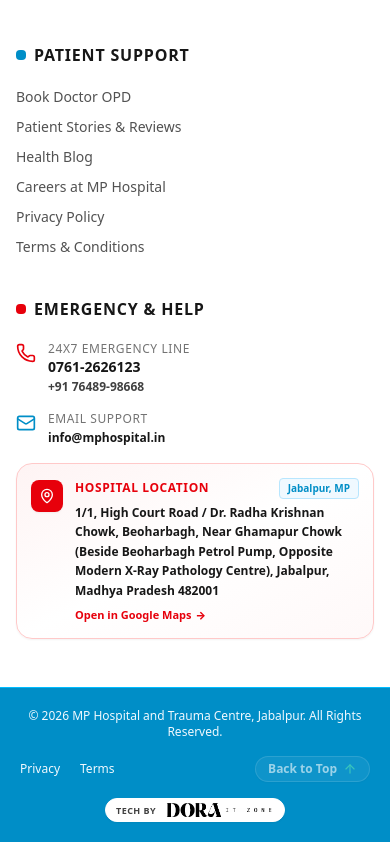
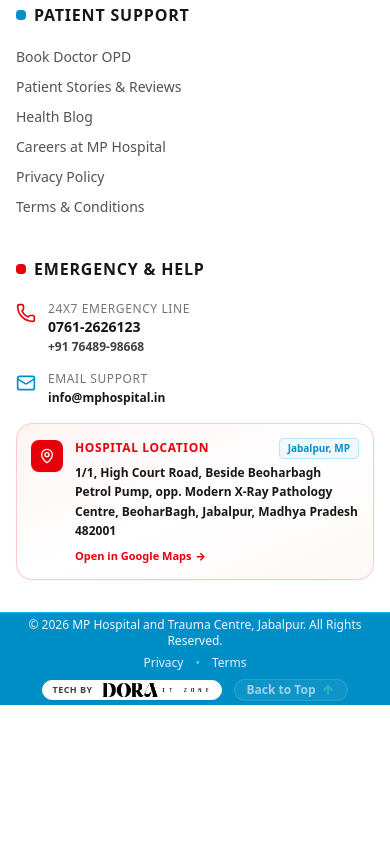
Before and after one commit to Sanatjaiswal/sparkbuild, a Next.js app: page /about in a window 390 px wide. Shown: the part 5147-5989 px from the top of the page. After the commit the page ends 5852 px from the top, so only its background shows below. Built offline with nearby package versions, Linux system fonts and the light colour scheme.

Commit message:
feat: update address to 1/1, High Court Road, Beside Beoharbagh Petrol Pump, opp. Modern X-Ray Pathology Centre

```diff
--- a/data/cms_content.json
+++ b/data/cms_content.json
@@ -12,7 +12,7 @@
     "emergencyPhoneRaw": "+917648998668",
     "email": "info@mphospital.in",
     "altEmail": "drabhishekjain@gmail.com",
-    "address": "1/1, High Court Road / Dr. Radha Krishnan Chowk, Beoharbagh, Near Ghamapur Chowk (Beside Beoharbagh Petrol Pump, Opposite Modern X-Ray Pathology Centre), Jabalpur, Madhya Pradesh 482001",
+    "address": "1/1, High Court Road, Beside Beoharbagh Petrol Pump, opp. Modern X-Ray Pathology Centre, BeoharBagh, Jabalpur, Madhya Pradesh 482001",
     "googleMapsUrl": "https://maps.google.com/maps?q=Beoharbagh+Near+Ghamapur+Chowk+Jabalpur+Madhya+Pradesh&t=&z=16&ie=UTF8&iwloc=&output=embed",
     "socials": {
       "facebook": "https://www.facebook.com/mphospitaljabalpur",
--- a/src/app/admin/page.tsx
+++ b/src/app/admin/page.tsx
@@ -855,7 +855,7 @@ export default function WordPressAdmin() {
                                 showToast("Updated image!");
                               })
                             }
-                            className="text-[#2271b1] hover:underline text-xs"
+                            className="text-[#2271b1] hover:text-blue-800 text-xs transition-colors"
                           >
                             Change Photo
                           </button>
@@ -866,7 +866,7 @@ export default function WordPressAdmin() {
                                 showToast("Project deleted.");
                               }
                             }}
-                            className="text-red-600 hover:underline text-xs"
+                            className="text-red-600 hover:text-red-800 text-xs transition-colors"
                           >
                             Delete
                           </button>
@@ -904,7 +904,7 @@ export default function WordPressAdmin() {
                             showToast("Updated service image!");
                           })
                         }
-                        className="text-xs font-bold text-[#2271b1] hover:underline"
+                        className="text-xs font-bold text-[#2271b1] hover:text-blue-800 transition-colors"
                       >
                         Change Image
                       </button>
@@ -1342,7 +1342,7 @@ export default function WordPressAdmin() {
                             showToast("Updated featured image!");
                           })
                         }
-                        className="text-xs text-[#2271b1] hover:underline"
+                        className="text-xs text-[#2271b1] hover:text-blue-800 transition-colors"
                       >
                         Change Photo
                       </button>
@@ -1353,7 +1353,7 @@ export default function WordPressAdmin() {
                             showToast("Article deleted.");
                           }
                         }}
-                        className="text-xs text-red-600 hover:underline"
+                        className="text-xs text-red-600 hover:text-red-800 transition-colors"
                       >
                         Delete
                       </button>
@@ -1528,7 +1528,7 @@ export default function WordPressAdmin() {
                       <div key={inq.id || idx} className="p-4 grid grid-cols-1 md:grid-cols-4 gap-2 items-center hover:bg-gray-50/50">
                         <div>
                           <p className="font-bold text-sm text-neutral-900">{inq.name || "Patient"}</p>
-                          <a href={`tel:${inq.phone}`} className="text-red-600 font-bold hover:underline block">{inq.phone}</a>
+                          <a href={`tel:${inq.phone}`} className="text-red-600 font-bold hover:text-red-700 block transition-colors">{inq.phone}</a>
                           {inq.email && <p className="text-gray-500 text-[11px]">{inq.email}</p>}
                         </div>
                         <div>
@@ -1577,7 +1577,7 @@ export default function WordPressAdmin() {
                       <div key={msg.id || idx} className="p-4 grid grid-cols-1 md:grid-cols-3 gap-2 items-center hover:bg-gray-50/50">
                         <div>
                           <p className="font-bold text-sm text-neutral-900">{msg.firstName} {msg.lastName}</p>
-                          <a href={`tel:${msg.phone}`} className="text-red-600 font-bold hover:underline block">{msg.phone}</a>
+                          <a href={`tel:${msg.phone}`} className="text-red-600 font-bold hover:text-red-700 block transition-colors">{msg.phone}</a>
                           {msg.email && <p className="text-gray-500 text-[11px]">{msg.email}</p>}
                         </div>
                         <div>
@@ -1620,7 +1620,7 @@ export default function WordPressAdmin() {
                       <div key={idx} className="p-4 grid grid-cols-1 md:grid-cols-3 gap-2 items-center hover:bg-gray-50/50">
                         <div>
                           <p className="font-bold text-sm text-neutral-900">{app.firstName} {app.lastName}</p>
-                          <a href={`tel:${app.phone}`} className="text-red-600 font-bold hover:underline block">{app.phone}</a>
+                          <a href={`tel:${app.phone}`} className="text-red-600 font-bold hover:text-red-700 block transition-colors">{app.phone}</a>
                           {app.email && <p className="text-gray-500 text-[11px]">{app.email}</p>}
                         </div>
                         <div>
--- a/src/app/contact/page.tsx
+++ b/src/app/contact/page.tsx
@@ -88,7 +88,7 @@ export default function ContactPage() {
                   We’re Here When You Need Us Most
                 </h2>
                 <p className="text-sm text-gray-600 leading-relaxed font-normal">
-                  Located in Beoharbagh near Ghamapur Chowk, Jabalpur. Reach out for OPD appointments with{" "}
+                  Located at 1/1, High Court Road, Beside Beoharbagh Petrol Pump, opp. Modern X-Ray Pathology Centre, Jabalpur. Reach out for OPD appointments with{" "}
                   <span className="bg-sky-50 text-[#008ec7] px-2.5 py-0.5 rounded font-black border border-sky-300 shadow-xs">
                     Dr. Abhishek Jain
                   </span>
--- a/src/components/layout/Footer.tsx
+++ b/src/components/layout/Footer.tsx
@@ -18,7 +18,7 @@ export default function Footer() {
   return (
     <footer className="bg-white text-neutral-700 border-t-4 border-red-600 select-none">
       {/* Main Footer Content */}
-      <div className="max-w-7xl mx-auto px-4 sm:px-6 lg:px-8 pt-16 pb-12">
+      <div className="max-w-7xl mx-auto px-4 sm:px-6 lg:px-8 pt-6 sm:pt-8 pb-8 sm:pb-10">
         <div className="grid grid-cols-1 md:grid-cols-2 lg:grid-cols-4 gap-10">
           {/* Column 1: Brand & About */}
           <div className="space-y-4">
@@ -211,49 +211,39 @@ export default function Footer() {
       </div>
 
       {/* Rich Medical Cerulean Blue Bottom Strip */}
-      <div id="footer-bottom-strip" className="bg-[#008EC7] text-white py-5 px-4 sm:px-6 lg:px-8 border-t border-sky-400">
-        <div className="max-w-7xl mx-auto flex flex-col lg:flex-row items-center justify-between gap-4 text-xs text-sky-50 font-medium text-center lg:text-left">
-          {/* Left: Copyright */}
-          <p className="shrink-0 text-center lg:text-left">
-            © {new Date().getFullYear()} MP Hospital and Trauma Centre, Jabalpur. All Rights Reserved.
-          </p>
-
-          {/* Center: Legal Links */}
-          <div className="flex items-center justify-between lg:justify-center w-full lg:w-auto gap-6 px-1">
-            <div className="flex items-center gap-5">
+      <div id="footer-bottom-strip" className="bg-[#008EC7] text-white py-1 sm:py-1.5 px-4 sm:px-6 lg:px-8 border-t border-sky-400">
+        <div className="max-w-7xl mx-auto flex flex-col lg:flex-row items-center justify-between gap-2 sm:gap-2.5 text-xs text-sky-50 font-medium text-center lg:text-left">
+          {/* Left: Copyright & Legal Links */}
+          <div className="flex flex-col sm:flex-row items-center gap-1.5 sm:gap-4 lg:gap-5 shrink-0 text-center lg:text-left">
+            <p className="shrink-0">
+              © {new Date().getFullYear()} MP Hospital and Trauma Centre, Jabalpur. All Rights Reserved.
+            </p>
+            <div className="flex items-center gap-3 text-sky-100">
+              <span className="hidden sm:inline text-sky-200/60">•</span>
               <Link href="/privacy-policy" className="hover:text-white transition-colors">
                 Privacy
               </Link>
+              <span className="text-sky-200/60">•</span>
               <Link href="/terms-condition" className="hover:text-white transition-colors">
                 Terms
               </Link>
             </div>
-
-            {/* Mobile Only: Back to Top shifted right as per red arrow with subtle blinking pulse */}
-            <button
-              onClick={scrollToTop}
-              className="lg:hidden inline-flex items-center gap-1.5 px-3 py-1 rounded-full bg-white/10 hover:bg-white/20 text-white font-bold cursor-pointer border border-white/20 shadow-xs transition-all active:scale-95 animate-pulse"
-              title="Back to Top"
-            >
-              <span>Back to Top</span>
-              <ArrowUp className="w-3.5 h-3.5 text-emerald-300" />
-            </button>
           </div>
 
-          {/* Right End: Tech by Dora IT Zone & Desktop Back to Top */}
-          <div className="flex items-center justify-center lg:justify-end gap-3.5 shrink-0">
+          {/* Right End: Tech by Dora IT Zone & Back to Top */}
+          <div className="flex items-center justify-center lg:justify-end gap-3 shrink-0">
             {/* White BG Pill with Reduced Padding & Smaller Font */}
             <a
               href="https://doraitzone.com"
               target="_blank"
               rel="noopener noreferrer"
-              className="inline-flex items-center gap-2 bg-white hover:bg-neutral-50 text-neutral-900 px-2.5 py-1 sm:px-3 sm:py-1 rounded-full shadow-xs border border-white hover:shadow-md transition-all whitespace-nowrap group"
+              className="inline-flex items-center gap-2 bg-white hover:bg-neutral-50 text-neutral-900 px-2.5 py-0.5 sm:px-3 sm:py-0.5 rounded-full shadow-xs border border-white hover:shadow-md transition-all whitespace-nowrap group"
               title="Dora IT Zone - Digital Marketing & Technology Solutions, Jabalpur"
             >
               <span className="text-[9px] sm:text-[10px] font-bold uppercase tracking-wider text-neutral-700 leading-none">
                 tech by
               </span>
-              <div className="relative h-3.5 w-[110px] sm:h-4 sm:w-[125px] shrink-0">
+              <div className="relative h-3.5 w-[110px] sm:h-3.5 sm:w-[115px] shrink-0">
                 <Image
                   src="/images/dora-it-zone-single-line-dark.png"
                   alt="Dora IT Zone"
@@ -263,10 +253,10 @@ export default function Footer() {
               </div>
             </a>
 
-            {/* Desktop Only: Back to Top (Shifted Right with subtle blinking pulse) */}
+            {/* Back to Top with subtle blinking pulse */}
             <button
               onClick={scrollToTop}
-              className="hidden lg:inline-flex items-center gap-1.5 px-3 py-1.5 rounded-full bg-white/10 hover:bg-white/20 text-white font-bold cursor-pointer border border-white/20 shadow-xs transition-all active:scale-95 animate-pulse"
+              className="inline-flex items-center gap-1.5 px-3 py-0.5 sm:py-1 rounded-full bg-white/10 hover:bg-white/20 text-white font-bold cursor-pointer border border-white/20 shadow-xs transition-all active:scale-95 animate-pulse"
               title="Back to Top"
             >
               <span>Back to Top</span>
--- a/src/components/ui/ConsultationModal.tsx
+++ b/src/components/ui/ConsultationModal.tsx
@@ -74,7 +74,7 @@ export default function ConsultationModal({
         className="relative w-full max-w-lg max-h-[92vh] flex flex-col bg-white rounded-2xl shadow-2xl overflow-hidden border border-neutral-200"
         onClick={(e) => e.stopPropagation()}
       >
-        {/* Header Banner - Sky Blue with Medical Red Underline */}
+        {/* Header Banner - Sky Blue */}
         <div className="bg-[#008EC7] px-5 sm:px-6 py-4 sm:py-5 text-white flex items-center justify-between border-b-4 border-red-600 shrink-0">
           <div>
             <span className="inline-block bg-white text-[#008EC7] text-[11px] font-black uppercase px-2.5 py-0.5 rounded-full mb-1 shadow-xs">
--- a/src/data/siteData.ts
+++ b/src/data/siteData.ts
@@ -102,7 +102,7 @@ export const siteConfig = {
   ambulancePhoneRaw: "07612626123",
   email: "info@mphospital.in",
   altEmail: "drabhishekjain@gmail.com",
-  address: "1/1, High Court Road / Dr. Radha Krishnan Chowk, Beoharbagh, Near Ghamapur Chowk (Beside Beoharbagh Petrol Pump, Opposite Modern X-Ray Pathology Centre), Jabalpur, Madhya Pradesh 482001",
+  address: "1/1, High Court Road, Beside Beoharbagh Petrol Pump, opp. Modern X-Ray Pathology Centre, BeoharBagh, Jabalpur, Madhya Pradesh 482001",
   googleMapsUrl: "https://maps.google.com/maps?q=Beoharbagh+Near+Ghamapur+Chowk+Jabalpur+Madhya+Pradesh&t=&z=16&ie=UTF8&iwloc=&output=embed",
   socials: {
     facebook: "https://www.facebook.com/mphospitaljabalpur",
```
